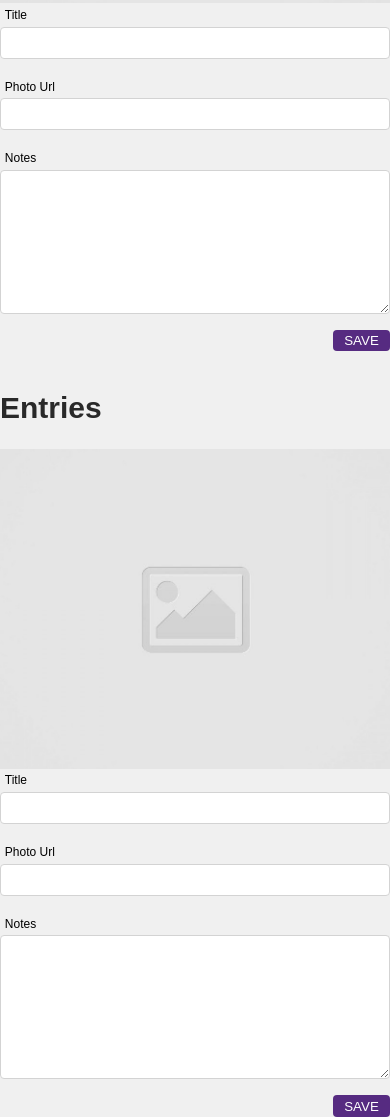
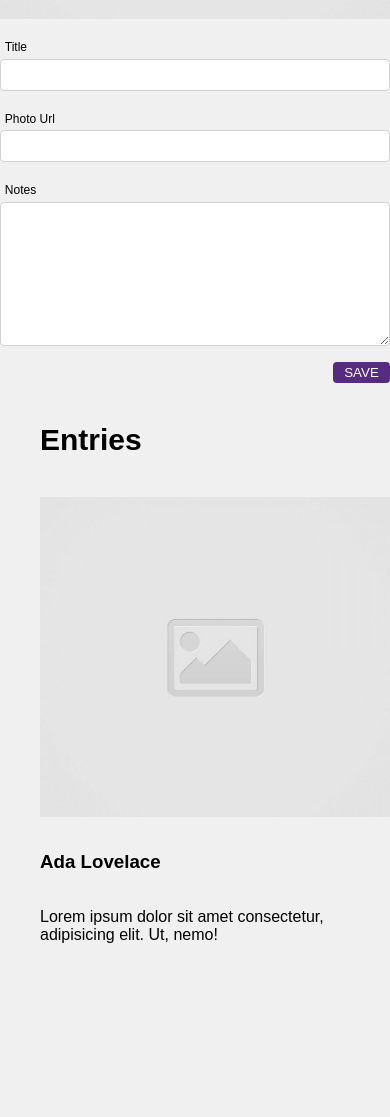
Before and after one commit to david-s-song/code-journal, a website: page js/index.html in a window 390 px wide. Shown: the part 451-1568 px from the top of the page. After the commit the page ends 1427 px from the top, so only its background shows below. Drawn offline with Linux system fonts and the light colour scheme; a web font is replaced by a local one.

Commit message:
checked entries list looks good on both mobile and desktop.

```diff
--- a/css/styles.css
+++ b/css/styles.css
@@ -16,19 +16,20 @@
   padding-left: 1.5rem;
 }
 
-.heading-new-entry {
+.heading-new-entry,
+.entries-li-header {
   font-style: normal;
   font-weight: 600;
   font-size: 30px;
   line-height: 41px;
-  color: #292929;
+  padding-bottom: 1rem;
 }
 
-.image,
-#li-image {
+.image {
   width: 100%;
   height: 20rem;
   object-fit: cover;
+  margin-bottom: 1rem;
 }
 
 .row {
@@ -42,10 +43,7 @@
 
 #title,
 #photoUrl,
-#notes,
-#li-title,
-#li-photoUrl,
-#li-notes {
+#notes {
   margin-bottom: 1rem;
 }
 
@@ -91,3 +89,11 @@
 li {
   list-style: none;
 }
+
+.entries-sub-header {
+  font-style: normal;
+  font-weight: 600;
+  font-size: 20px;
+  line-height: 41px;
+  padding-bottom: 1rem;
+}
--- a/js/index.html
+++ b/js/index.html
@@ -58,39 +58,27 @@
   </div>
   <!-- sibling div -->
   <div class="container entries" data-view="entries">
-    <ul class="entry-list"></ul>
-      <li>
-        <div class="row">
+    <ul class="entry-list entries-header">
+      <li class="row">
         <div class="column-half">
           <h1 class="heading-new-entry">Entries</h1>
         </div>
-        </div>
-        <div class="row">
+      </li>
+      <li class="row">
         <div class="column-half flex-column">
           <label for="image"></label>
           <img class="image" required name="image" type="image" src="../images/placeholder-image-square.jpg"
             alt="photoUrlImage" id="li-image">
         </div>
         <div class="column-half flex-column">
-            <label class="labels" for="title">Title</label>
-            <input class="placeholders" required name="title" type="text" id="li-title" placeholder="">
-            <label class="labels" for="photoUrl">Photo Url</label>
-            <input class="placeholders" required name="photoUrl" type="url" id="li-photoUrl" placeholder="">
+          <h3 class="name-heading" for="title">Ada Lovelace</h3>
+          <p class="paragraph" for="photoUrl">Lorem ipsum dolor sit amet consectetur, adipisicing elit. Ut, nemo!</p>
         </div>
+      </li>
+    </ul>
   </div>
 
-        <div class="row">
-          <div class="column-full flex-column">
-            <label class="labels" for="notes">Notes</label>
-            <textarea class="placeholders" required name="notes" type="textArea" id="li-notes" placeholder=""></textarea>
-            <div class="btn">
-              <button class="button-save" type="submit">SAVE</button>
-            </div>
-          </div>
-        </div>
-      </li>
 
-  </div>
 
   <script src="main.js"></script>
   <script src="data.js"></script>
```
Lines whose indentation alone changed are shown as unchanged.
